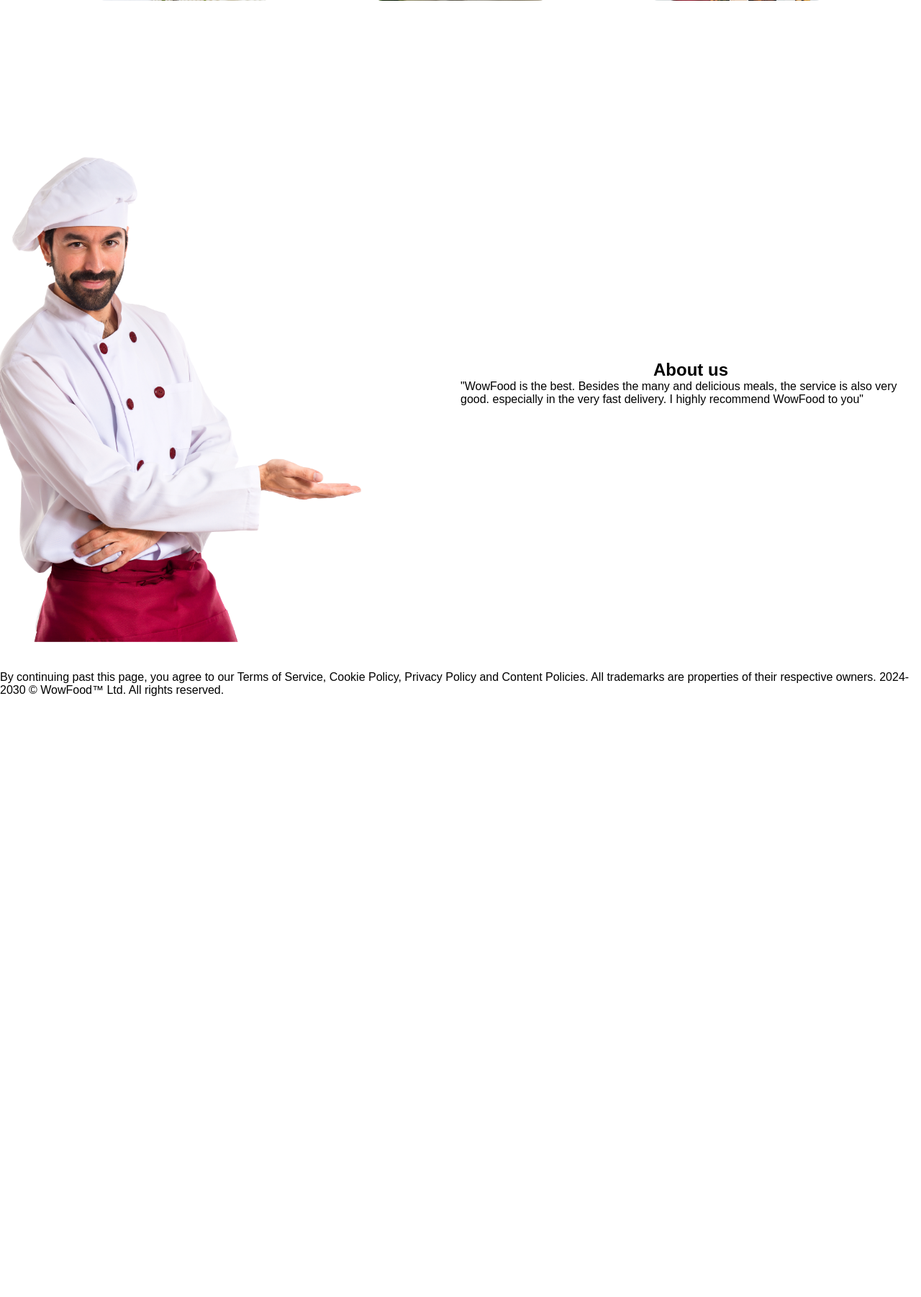
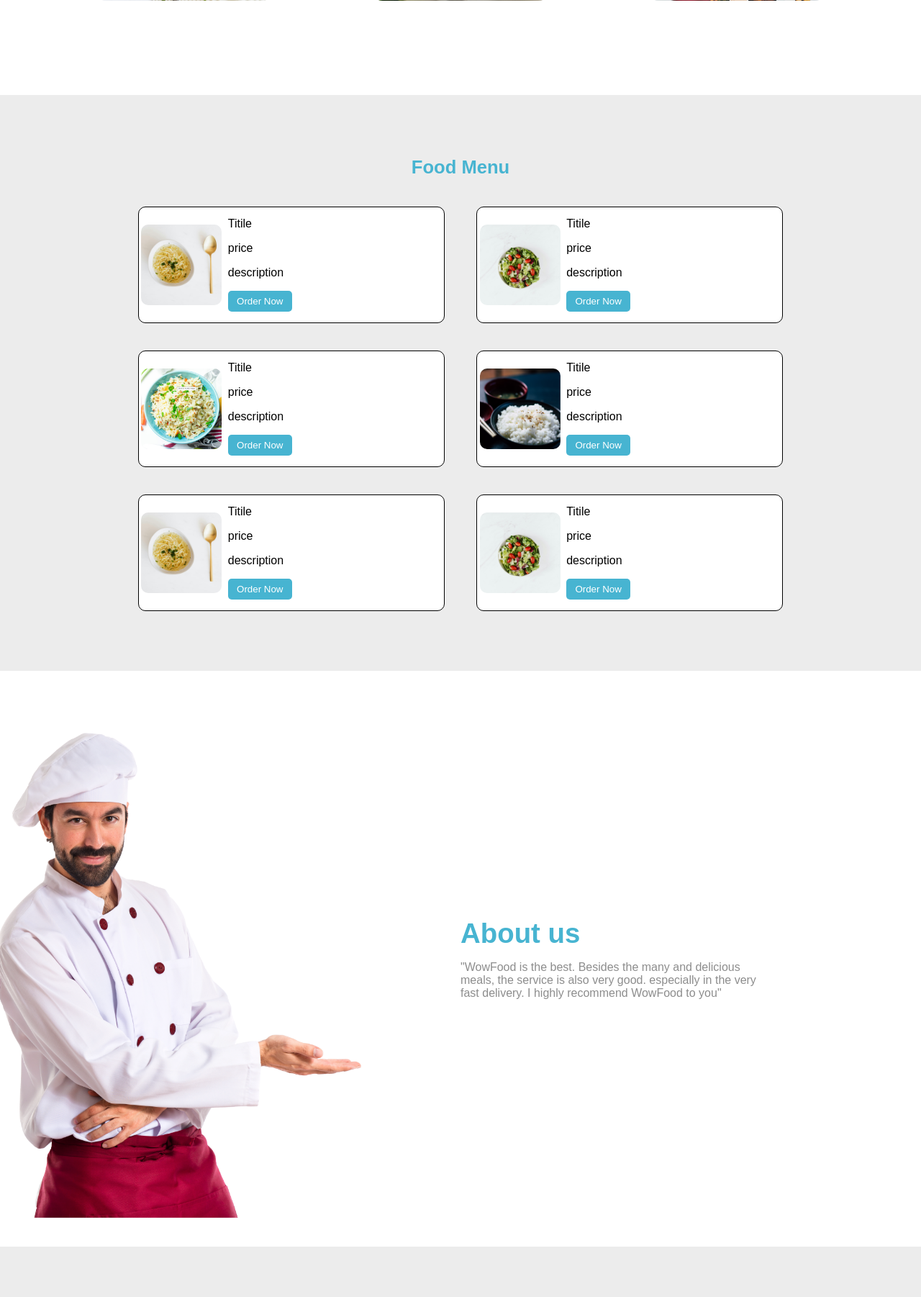
Before and after one commit to CSPEDITOR/food_delivery_website, a PHP site: page /home.html in a window 1280 px wide. Shown: the part 668-2470 px from the top of the page at 72% size. Before the commit the page ends 1635 px from the top, so only its background shows below. Run offline with PHP 8.4, Linux system fonts and the light colour scheme.

Commit message:
adding food menu

```diff
--- a/css/style2.css
+++ b/css/style2.css
@@ -135,6 +135,64 @@ background-size:cover;
     border: 5px solid #47B4D1;
 }
 
+
+/* start food menu  */
+.food_menu{
+    height: 100vh;
+    width: 100vw;
+    background: #ECECEC;
+    display: flex;
+    flex-direction: column;justify-content: center;
+    align-items: center;
+    gap: 5%;
+}
+.food_menu h2{
+    font-size: 2vw;
+    color: #47B4D1;
+}
+.food_menu .firstrow{
+    width: 70%;
+    display: flex;
+    gap: 5%;
+    justify-content: center;
+    height: 20%;
+}
+.food_menu .firstrow .bg_menu{
+background: white;
+width: 50%;
+height: 100%;
+border-radius: 10px;
+display: flex;
+justify-content: center;
+align-items: center;
+border: 1px solid black;
+gap: 2%;
+}
+.food_menu .firstrow .bg_menu img{
+    border-radius: 10px;
+    height: 70%;
+}
+.food_menu .firstrow .bg_menu .details{
+    height: 100%;
+    justify-content: center;
+    gap: 10%;
+    display: flex;
+    flex-direction: column;
+    width: 70%;
+
+}
+.food_menu .firstrow .bg_menu .details button{
+    height: 18%;
+    width: 30%;
+    border-radius: 5px;
+    border: none;
+    background:#47B4D1;
+    color: white;
+}
+/* start food end  */
+
+
+
 /* custmore */
 .customer{
     height: 100vh;
@@ -156,11 +214,33 @@ height: 90%;
 .customer .review .reviewtext{
     display: flex;
     width: 50%;
+    gap: 2%;
     flex-direction: column;
-    align-items: center;
     justify-content: center;
 }
-.customer .review .reviewtext h1{
+.customer .review .reviewtext h2{
+font-size:3vw;
+color: #47B4D1;
+/* display: flex; */
+/* justify-content: start; */
+text-align: start;
+}
+.customer .review .reviewtext p{
+    color: #8D8D8D;
+    width: 65%;
+    text-align: start;
+    /* font-weight: bold; */
+}
+/* end of customer review  */
 
-
+.footer{
+    width: 100%;
+    display: flex;
+    justify-content: center;
+    background:  #ECECEC;
+    height: 40vh;align-items: end;
 }
+.footer p{
+    width: 50%;
+    text-align: center;
+}
--- a/home.html
+++ b/home.html
@@ -70,6 +70,69 @@
         </div>
 
     </section>
+    <section class="food_menu">
+        <h2>Food Menu</h2>
+        <div class="firstrow">
+            <div class="bg_menu">
+                <img src="imgs/starter1.jpg" alt="food">
+                <div class="details">
+                    <p>Titile</p>
+                    <p>price</p>
+                    <p>description</p>
+                    <button>Order Now</button>
+                </div>
+            </div>
+            <div class="bg_menu">
+                <img src="imgs/starter2.jpg" alt="food">
+                <div class="details">
+                    <p>Titile</p>
+                    <p>price</p>
+                    <p>description</p>
+                    <button>Order Now</button>
+                </div>
+            </div>
+        </div>
+        <div class="firstrow">
+            <div class="bg_menu">
+                <img src="imgs/rice1.png" alt="food">
+                <div class="details">
+                    <p>Titile</p>
+                    <p>price</p>
+                    <p>description</p>
+                    <button>Order Now</button>
+                </div>
+            </div>
+            <div class="bg_menu">
+                <img src="imgs/rice2.png" alt="food">
+                <div class="details">
+                    <p>Titile</p>
+                    <p>price</p>
+                    <p>description</p>
+                    <button>Order Now</button>
+                </div>
+            </div>
+        </div>
+        <div class="firstrow">
+            <div class="bg_menu">
+                <img src="imgs/starter1.jpg" alt="food">
+                <div class="details">
+                    <p>Titile</p>
+                    <p>price</p>
+                    <p>description</p>
+                    <button>Order Now</button>
+                </div>
+            </div>
+            <div class="bg_menu">
+                <img src="imgs/starter2.jpg" alt="food">
+                <div class="details">
+                    <p>Titile</p>
+                    <p>price</p>
+                    <p>description</p>
+                    <button>Order Now</button>
+                </div>
+            </div>
+        </div>
+    </section>
     <section class="customer">
         <div class="review">
             <div class="cooker">
@@ -77,13 +140,16 @@
             </div>
             <div class="reviewtext">
                 <h2>About us</h2>
-                <p>"WowFood is the best. Besides the many and delicious meals, the service is also very good. especially in the very fast delivery. I highly recommend WowFood to you" </p>
+                <p>"WowFood is the best. Besides the many and delicious meals, the service is also very good. especially
+                    in the very fast delivery. I highly recommend WowFood to you" </p>
             </div>
         </div>
     </section>
     <footer>
         <div class="footer">
-            <p>By continuing past this page, you agree to our Terms of Service, Cookie Policy, Privacy Policy and Content Policies. All trademarks are properties of their respective owners. 2024-2030 © WowFood™ Ltd. All rights reserved.</p>
+            <p>By continuing past this page, you agree to our Terms of Service, Cookie Policy, Privacy Policy and
+                Content Policies. All trademarks are properties of their respective owners. 2024-2030 © WowFood™ Ltd.
+                All rights reserved.</p>
         </div>
     </footer>
 </body>
```
Also changed, not shown: imgs/rice1.png (added), imgs/rice2.png (added), imgs/starter1.jpg (added), imgs/starter2.jpg (added), imgs/starter3.jpg (added).
